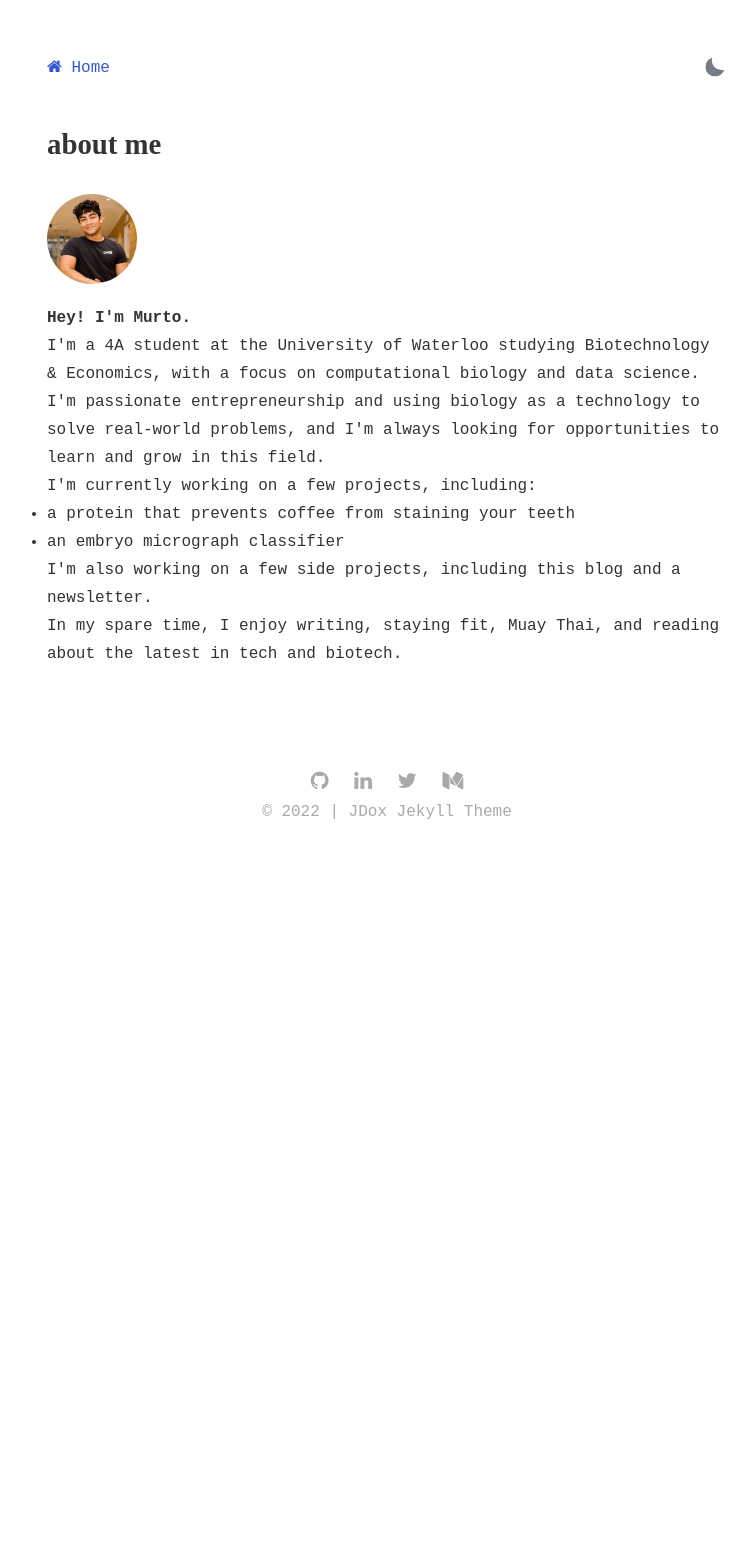
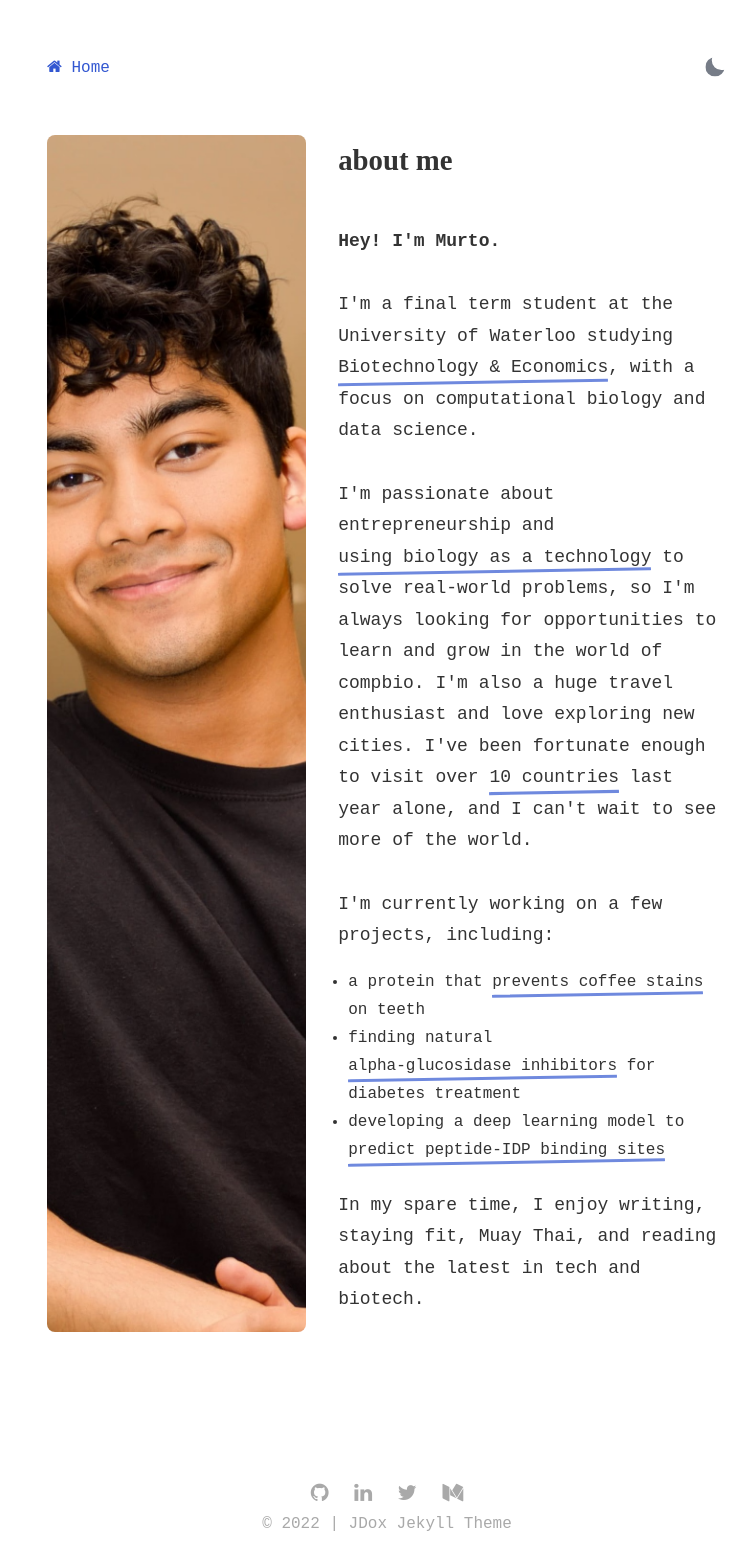
Before and after one commit to MurtoHilali/murtohilali.github.io, a Jekyll site: the page built from about.html, in a window 1280 px wide. Shown: the whole page, without its empty margins (253-1007 px from the left). Built offline with Jekyll 4.4.1, drawn with Linux system fonts in a browser that asks for light colours; some web fonts are replaced; before the commit the page ends 900 px from its top, so only the background shows below that.

Commit message:
Enhance About page with updated content and hand-drawn underline style

```diff
--- a/_sass/_main.scss
+++ b/_sass/_main.scss
@@ -1451,3 +1451,24 @@ applause-button.clap .sparkle circle {
         height: 300px; /* Fixed height for mobile image */
     }
 }
+
+/* Hand-drawn underline style */
+.hand-drawn {
+    position: relative;
+    display: inline-block;
+    white-space: nowrap; /* Keeps the phrase together */
+}
+
+.hand-drawn::after {
+    content: "";
+    position: absolute;
+    left: 0;
+    bottom: 0px; /* Adjusts vertical position */
+    width: 100%;
+    height: 3px; /* Thickness of the line */
+    background: var(--link-color); /* Uses your theme's link color */
+    /* Creates the organic 'drawn' curvature */
+    border-radius: 255px 15px 225px 15px / 15px 225px 15px 255px;
+    transform: rotate(-1deg); /* Slight tilt for realism */
+    opacity: 0.7;
+}
--- a/about.html
+++ b/about.html
@@ -1,36 +1,47 @@
 ---
 layout: default
-title: about
+title: About
 ---
 
 <section class="post">
-  <div class="flex-row-between">
+  <div class="flex-row-between" style="margin-bottom: 3rem;">
     <a href="{{ site.url }}{{ site.baseurl }}/"><i class="fa fa-home"></i> Home</a>
     <button title="Change theme" id="theme-toggle" onclick="modeSwitcher()">
       <div></div>
     </button>
   </div>
-</section>
 
-<section>
-    <h2>about me</h2>
-    <img src="/murtohilali.github.io/img/author/website-headshot.jpeg" width="90" height="90" class="img-index" alt="{{ site.title }}">
+  <div class="bio-container">
+    <div class="bio-image">
+       <img src="/murtohilali.github.io/img/author/website-headshot.jpeg" alt="Murto Hilali">
+    </div>
 
-    <p><b>Hey! I'm Murto.</b></p>
+    <div class="bio-text">
+        <h2 style="margin-top: 0;">about me</h2>
         <p>
-      I'm a 4A student at the University of Waterloo studying Biotechnology & Economics, with a focus on
-      computational biology and data science. I'm passionate entrepreneurship and using biology as a technology to solve
-      real-world problems, and I'm always looking for opportunities to learn and grow in this field.
+          <b>Hey! I'm Murto.</b>
         </p>
         <p>
-    I'm currently working on a few projects, including:
+          I'm a final term student at the University of Waterloo studying <span class="hand-drawn">Biotechnology & Economics</span>,
+          with a focus on computational biology and data science.
+        </p>
+        <p>
+          I'm passionate about entrepreneurship and <span class="hand-drawn">using biology as a technology</span> to solve
+          real-world problems, so I'm always looking for opportunities to learn and grow in the world of compbio. I'm also
+          a huge travel enthusiast and love exploring new cities. I've been fortunate enough to visit over
+          <span class="hand-drawn">10 countries</span> last year alone, and I can't wait to see more of the world.
+        </p>
+
+        <p>I'm currently working on a few projects, including:</p>
         <ul>
-      <li>a protein that prevents coffee from staining your teeth</li>
-      <li>an embryo micrograph classifier</li>
+          <li>a protein that <span class="hand-drawn">prevents coffee stains</span> on teeth</li>
+          <li>finding natural <span class="hand-drawn">alpha-glucosidase inhibitors</span> for diabetes treatment</li>
+          <li>developing a deep learning model to <span class="hand-drawn">predict peptide-IDP binding sites</span></li>
         </ul>
-    I'm also working on a few side projects, including this blog and a newsletter.
-    </p>
+
         <p>
           In my spare time, I enjoy writing, staying fit, Muay Thai, and reading about the latest in tech and biotech.
         </p>
+    </div>
+  </div>
 </section>
```
Lines whose indentation alone changed are shown as unchanged.
